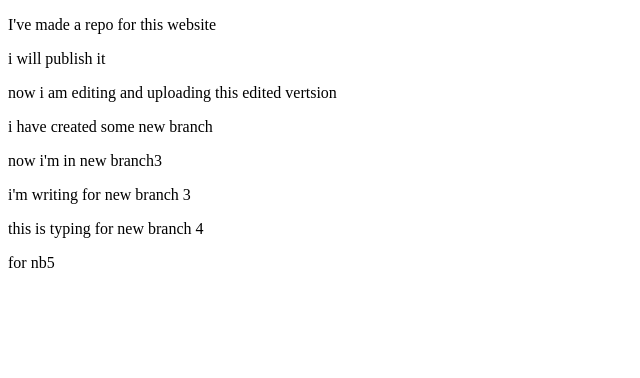
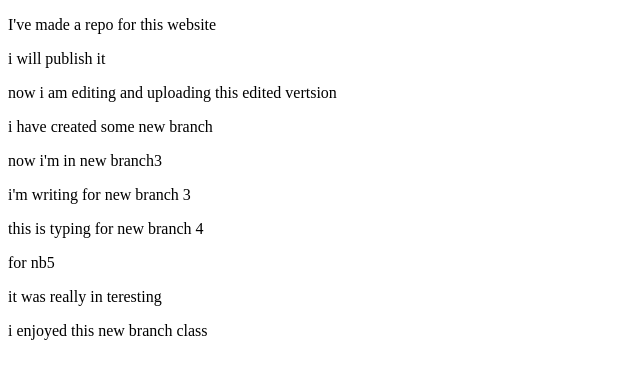
Before and after one commit to Alamin12359/my-website-publishing-branching, a plain HTML site: page index.html in a window 1280 px wide. Shown: the whole page, without its empty margins (0-640 px from the left). Drawn offline with Linux system fonts and the light colour scheme.

Commit message:
added successfully

```diff
--- a/index.html
+++ b/index.html
@@ -12,5 +12,7 @@
     <p>i'm writing for new branch 3</p>
     <p>this is typing for new branch 4</p>
     <p>for nb5</p>
+    <p>it was really in teresting</p>
+    <p>i enjoyed this new branch class</p>
 </body>
 </html>
```
